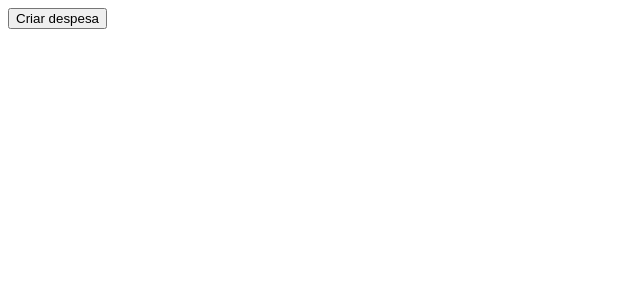
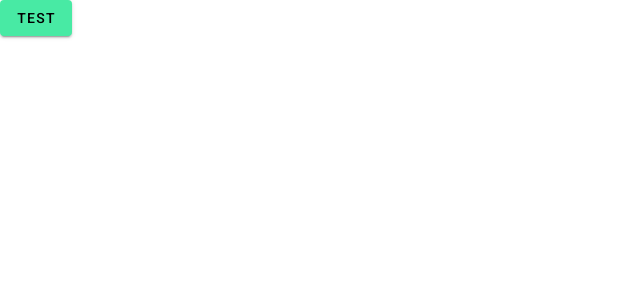
Before and after one commit to alessandroCidney/MoneySpy, a Nuxt app: page / in a window 1280 px wide. Shown: the top 300 px of the page, without its empty margins (0-640 px from the left). Built offline with nearby package versions, Linux system fonts and the light colour scheme.

Commit message:
feat: The Vuetify library has been installed and configured.

```diff
--- a/app/app.vue
+++ b/app/app.vue
@@ -1,15 +1,7 @@
 <template>
-  <div>
-    <button @click="createExpense">Criar despesa</button>
-
-    <ul>
-      <li v-for="expenseData in expensesArr" :key="expenseData.id">
-        {{ expenseData }}
-
-        <button @click="removeExpense(expenseData.id)">Remover</button>
-      </li>
-    </ul>
-  </div>
+  <NuxtLayout>
+    <NuxtPage />
+  </NuxtLayout>
 </template>
 
 <script setup lang="ts">
@@ -27,9 +19,9 @@ async function listExpenses() {
 
 async function createExpense() {
   const response = await expensesCrud.create({
-    name: "teste",
-    currency: "R$",
-    type: "mercado",
+    name: 'teste',
+    currency: 'R$',
+    type: 'mercado',
     value: 10,
   })
 
@@ -39,7 +31,7 @@ async function createExpense() {
 async function removeExpense(id: string) {
   await expensesCrud.remove(id)
 
-  const arrIndex = expensesArr.value.findIndex((item) => item.id === id)
+  const arrIndex = expensesArr.value.findIndex(item => item.id === id)
 
   expensesArr.value.splice(arrIndex, 1)
 }
--- /dev/null
+++ b/app/assets/scss/global.scss
@@ -0,0 +1 @@
+@import url('https://fonts.googleapis.com/css2?family=Roboto:ital,wght@0,100..900;1,100..900&display=swap');
--- /dev/null
+++ b/app/layouts/default.vue
@@ -0,0 +1,7 @@
+<template>
+  <v-app>
+    <v-main>
+      <slot />
+    </v-main>
+  </v-app>
+</template>
--- /dev/null
+++ b/app/pages/index.vue
@@ -0,0 +1,5 @@
+<template>
+  <v-btn color="primary">
+    Test
+  </v-btn>
+</template>
--- a/app/plugins/firebase.ts
+++ b/app/plugins/firebase.ts
@@ -1,5 +1,5 @@
-import { initializeApp } from "firebase/app"
-import { getFirestore } from "firebase/firestore"
+import { initializeApp } from 'firebase/app'
+import { getFirestore } from 'firebase/firestore'
 
 export default defineNuxtPlugin(() => {
   const runtimeConfig = useRuntimeConfig()
--- /dev/null
+++ b/app/plugins/vuetify.ts
@@ -0,0 +1,25 @@
+import '@mdi/font/css/materialdesignicons.css'
+
+import 'vuetify/styles'
+import { createVuetify } from 'vuetify'
+
+export default defineNuxtPlugin((app) => {
+  const vuetify = createVuetify({
+    // ... your configuration
+    theme: {
+      defaultTheme: 'customTheme',
+
+      themes: {
+        customTheme: {
+          dark: false,
+
+          colors: {
+            primary: '#48EAA4',
+          },
+        },
+      },
+    },
+  })
+
+  app.vueApp.use(vuetify)
+})
--- a/nuxt.config.ts
+++ b/nuxt.config.ts
@@ -1,7 +1,23 @@
+import vuetify, { transformAssetUrls } from 'vite-plugin-vuetify'
+
 // https://nuxt.com/docs/api/configuration/nuxt-config
 export default defineNuxtConfig({
-  modules: ['@nuxt/eslint', '@nuxt/test-utils'],
+  modules: [
+    '@nuxt/eslint',
+    '@nuxt/test-utils',
+    (_options, nuxt) => {
+      nuxt.hooks.hook('vite:extendConfig', (config) => {
+        // @ts-expect-error - Vuetify documentation says this comment is required for the configuration to work correctly
+        config.plugins.push(vuetify({ autoImport: true }))
+      })
+    },
+  ],
+
   devtools: { enabled: true },
+
+  css: [
+    '@/assets/scss/global.scss',
+  ],
 
   runtimeConfig: {
     public: {
@@ -13,13 +29,26 @@ export default defineNuxtConfig({
       APP_ID: process.env.APP_ID,
     },
   },
+
+  build: {
+    transpile: ['vuetify'],
+  },
+
   compatibilityDate: '2025-07-15',
+
+  vite: {
+    vue: {
+      template: {
+        transformAssetUrls,
+      },
+    },
+  },
 
   eslint: {
     config: {
       stylistic: {
+        braceStyle: '1tbs',
         commaDangle: 'always-multiline',
-        braceStyle: '1tbs',
       },
     },
   },
```
Also changed, not shown: package.json (+7 -0 lines), 1 other file (tests, documents, lock files or other folders).
